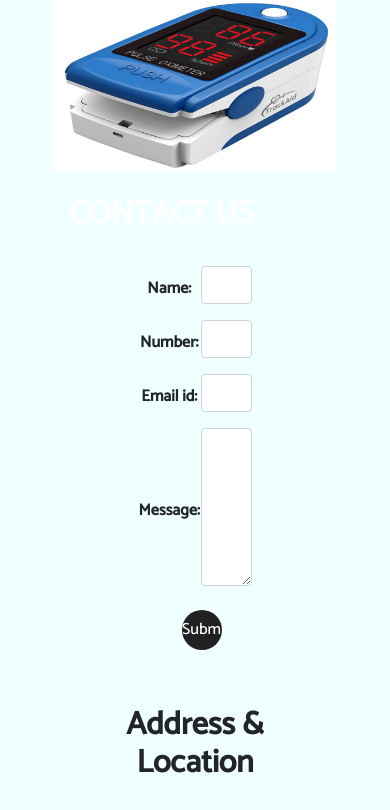
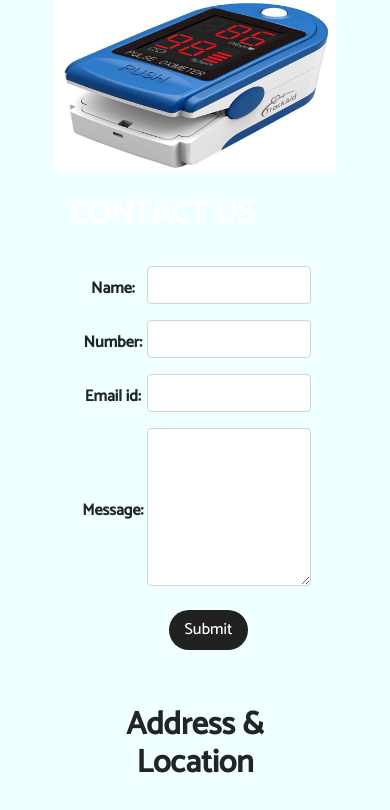
Before and after one commit to RaswanthGS/Medicals, a Django app: page / in a window 390 px wide. Shown: the part 2702-3512 px from the top of the page. Run offline with Django 4.2, Linux system fonts and the light colour scheme; parts of the project's set-up code (start-up, migrations or seed data) failed here and were passed over; some libraries are stand-ins or nearby versions.

Commit message:
Update base.css

```diff
--- a/my_project/blog/static/css/base.css
+++ b/my_project/blog/static/css/base.css
@@ -1,3 +1,15 @@
+@media (max-width: 790px) {
+    .contact-form{
+            margin-left: 10%;
+            margin-right: 10%;
+    }
+}
+@media (min-width: 790px) {
+    .contact-form{
+            margin-left: 30%;
+            margin-right: 30%;
+    }
+}
 *{
     margin: 0;
     padding:0;
@@ -12,10 +24,6 @@ body{
 #nav{
     background-color: darkblue;
 }
-.contact-form{
-    margin-left: 30%;
-    margin-right: 30%;
-}
 .submit{
     color: white;
     border: grey;
```
